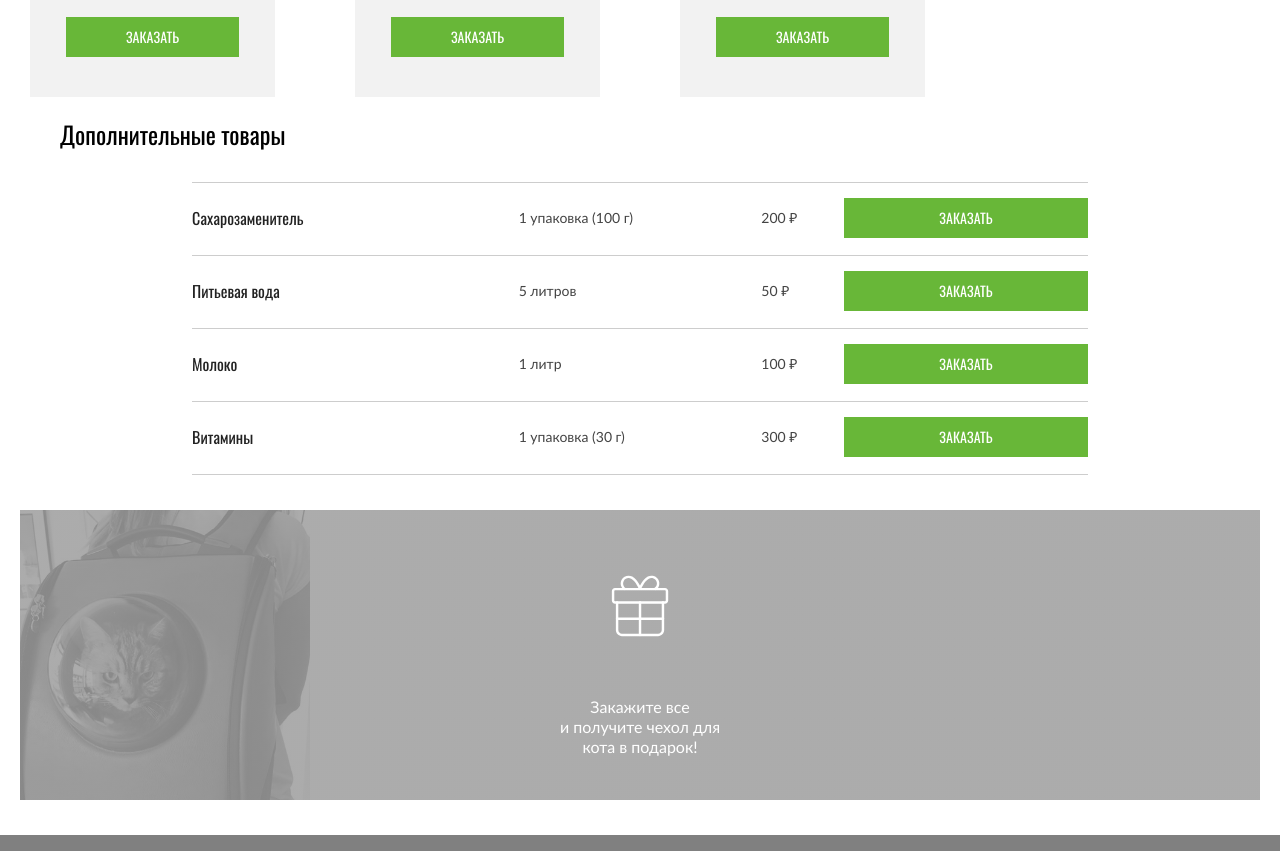
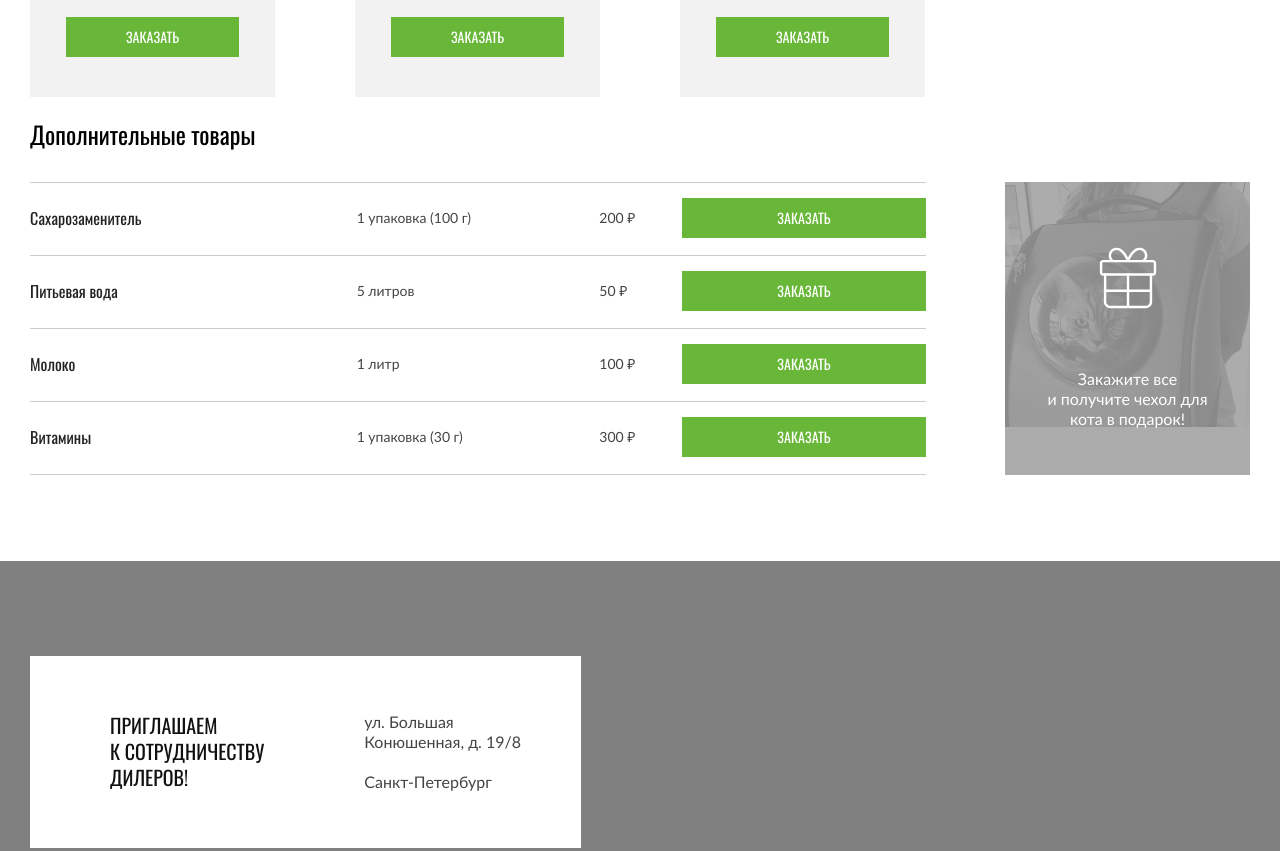
Before and after one commit to htmlacademy-adaptive/1616145-cat-energy-28, a website: page source/catalog.html in a window 1280 px wide. Shown: the part 800-1651 px from the top of the page. Drawn offline with nearby package versions, Linux system fonts and the light colour scheme; files that its build step writes are made by us from their sources.

Commit message:
Добавлены изменения на страницу каталога

```diff
--- a/source/catalog.html
+++ b/source/catalog.html
@@ -257,6 +257,7 @@
         </ul>
 
         <span class="catalog__title">Дополнительные товары</span>
+        <div class="catalog-page__container">
           <ul class="catalog__list additional-product-list">
             <li class="additional-product-list__item">
               <span class="additional-product-list__title">Сахарозаменитель</span>
@@ -291,9 +292,7 @@
               </button>
             </li>
           </ul>
-      </section>
-
-      <section class="catalog-page__banner catalog-banner container">
+          <div class="catalog-page__banner catalog-banner">
             <svg width="78" height="80" viewBox="0 0 78 80" fill="none" xmlns="http://www.w3.org/2000/svg">
               <path d="M64.0156 34.7127H14.031C12.2766 34.7127 10.8494 33.2951 10.8494 31.5524V22.0842C10.8494 20.3415 12.2766 18.9233 14.031 18.9233H64.0149C65.7687 18.9233 67.1953 20.3415 67.1953 22.0842V31.553C67.1959 33.2951 65.7693 34.7127 64.0156 34.7127ZM14.031 21.3455C13.6276 21.3455 13.2869 21.684 13.2869 22.0842V31.553C13.2869 31.9599 13.6208 32.2912 14.031 32.2912H64.0149C64.4244 32.2912 64.7578 31.9599 64.7578 31.553V22.0842C64.7578 21.6834 64.4171 21.3455 64.0149 21.3455H14.031Z" fill="white"/>
               <path d="M57.0447 67.1488H20.999C17.6218 67.1488 14.8741 64.4191 14.8741 61.0626V33.5016C14.8741 32.8331 15.4201 32.2905 16.0929 32.2905C16.7656 32.2905 17.3116 32.8331 17.3116 33.5016V61.0626C17.3116 63.0833 18.9661 64.7267 20.999 64.7267H57.0447C59.077 64.7267 60.7308 63.0833 60.7308 61.0626V33.5016C60.7308 32.8331 61.2768 32.2905 61.9496 32.2905C62.6223 32.2905 63.1683 32.8331 63.1683 33.5016V61.0626C63.1683 64.4191 60.4213 67.1488 57.0447 67.1488Z" fill="white"/>
@@ -303,7 +302,11 @@
               <path d="M61.9496 50.9314H16.0929C15.4201 50.9314 14.8741 50.3889 14.8741 49.7204C14.8741 49.0518 15.4201 48.5093 16.0929 48.5093H61.9496C62.6223 48.5093 63.1683 49.0518 63.1683 49.7204C63.1683 50.3889 62.6229 50.9314 61.9496 50.9314Z" fill="white"/>
             </svg>
             <h2 class="catalog-banner__text">Закажите все<br>и получите чехол для<br>кота в подарок!</h2>
+          </div>
+        </div>
       </section>
+
+
 
       <section class="address address--background-grey">
         <h2 class="visually-hidden">Адрес офиса «Cat Energy»</h2>
--- a/source/less/blocks/additional-product-list.less
+++ b/source/less/blocks/additional-product-list.less
@@ -1,6 +1,5 @@
 
 .additional-product-list {
-  .grid-margin;
   padding: 0;
   display: flex;
   flex-direction: column;
@@ -18,7 +17,6 @@
 
 
   @media (min-width: @desktop-width) {
-    .width-for-desktop;
     width: 896px;
     border-left: none;
     border-right: none;
--- a/source/less/blocks/catalog-banner.less
+++ b/source/less/blocks/catalog-banner.less
@@ -4,6 +4,7 @@
   align-items: center;
   gap: 48px;
   padding: 59px 0 43px;
+  min-width: 245px;
   background-size: contain;
   background-repeat: no-repeat;
   filter: grayscale(100%);
--- a/source/less/blocks/catalog-page.less
+++ b/source/less/blocks/catalog-page.less
@@ -16,7 +16,28 @@
 
   }
 
+  &__container {
+
+    @media (min-width: @desktop-width) {
+      display: flex;
+      justify-content: space-between;
+      gap: 79px;
+      margin-bottom: 86px;
+    }
+
+  }
+
   &__banner {
-    margin: 35px auto;
+    margin-top: 35px;
+    margin-bottom: 35px;
+
+    @media (min-width: @tablet-width)  {
+      margin-top: 69px;
+      margin-bottom: 76px;
+    }
+
+    @media (min-width: @desktop-width) {
+      margin: 0;
+    }
   }
 }
--- a/source/less/blocks/catalog.less
+++ b/source/less/blocks/catalog.less
@@ -1,11 +1,12 @@
 .catalog {
+  .grid-margin;
+
   &__list {
 
   }
 
   &__title {
     display: block;
-    .grid-margin;
     margin-top: 25px;
     .fonts-title;
     .font(24px; 24px; 400; #000000);
--- a/source/less/blocks/product-list.less
+++ b/source/less/blocks/product-list.less
@@ -3,7 +3,7 @@
   flex-wrap: wrap;
   row-gap: 60px;
   column-gap: 60px;
-  .grid-margin;
+
   padding: 0;
 
   @media (max-width: @mobile-width-only) {
```
Lines whose indentation alone changed are shown as unchanged.
